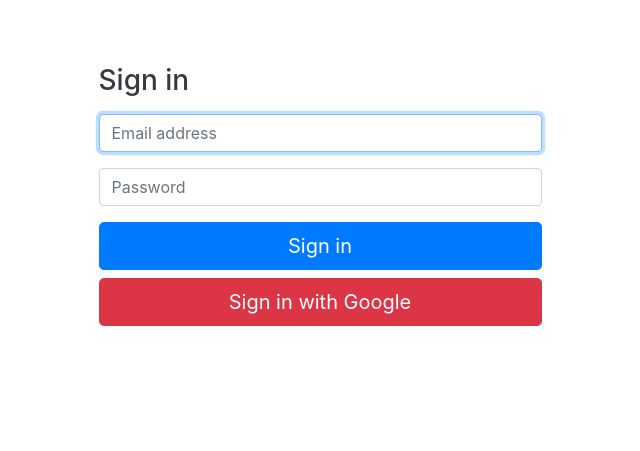
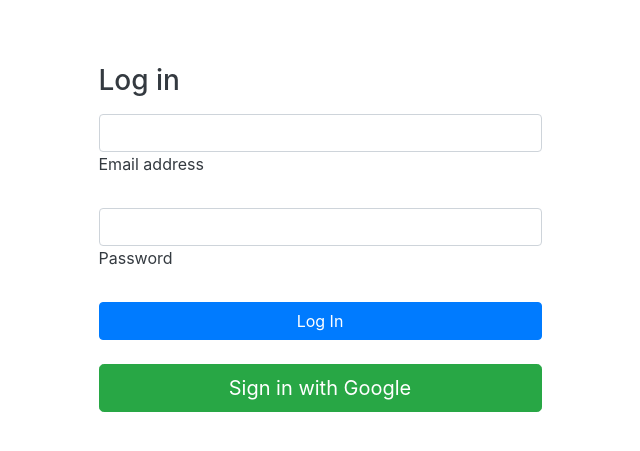
Before and after one commit to akash22-03/OAuth-Django, a Django app: page /accounts/login/ in a window 1280 px wide. Shown: the top 451 px of the page, without its empty margins (320-960 px from the left). Run offline with Django 4.2, Linux system fonts and the light colour scheme; some libraries are stand-ins or nearby versions.

Commit message:
Final Commit

```diff
--- a/templates/account/login.html
+++ b/templates/account/login.html
@@ -18,15 +18,19 @@
         <div class="row justify-content-md-center">
           <div class="col-md-5 bg-grey p-3">
             <form class="form-signin">
-                <h1 class="h3 mb-3">Sign in</h1>
-                <label for="inputEmail" class="sr-only">Email address</label>
-                <input type="email" id="inputEmail" class="form-control" placeholder="Email address" required autofocus>
-                <label for="inputPassword" class="sr-only">Password</label>
-                <input type="password" id="inputPassword" class="form-control mt-3" placeholder="Password" required>
+                <h1 class="h3 mb-3">Log in</h1>
+                <div class="form-outline mb-4">
+                    <input type="email" id="form2Example1" class="form-control" />
+                    <label class="form-label" for="form2Example1">Email address</label>
+                  </div>
+                  <div class="form-outline mb-4">
+                    <input type="password" id="form2Example2" class="form-control" />
+                    <label class="form-label" for="form2Example2">Password</label>
+                  </div>
 
-                <button class="btn btn-lg btn-primary btn-block mt-3" type="submit">Sign in</button>
-                <a href="{% provider_login_url 'google' %}" class="btn btn btn-danger btn-lg btn-block" role="button" aria-pressed="true">Sign in with Google</a>
-              </form>
+                <button type="submit" class="btn btn-primary btn-block mb-4">Log In</button>
+                <a href="{% provider_login_url 'google' %}" class="btn btn btn-success btn-lg btn-block" role="button" aria-pressed="true">Sign in with Google</a>
+            </form>
           </div>
         </div>
       </div>
```
Also changed, not shown: db.sqlite3.
